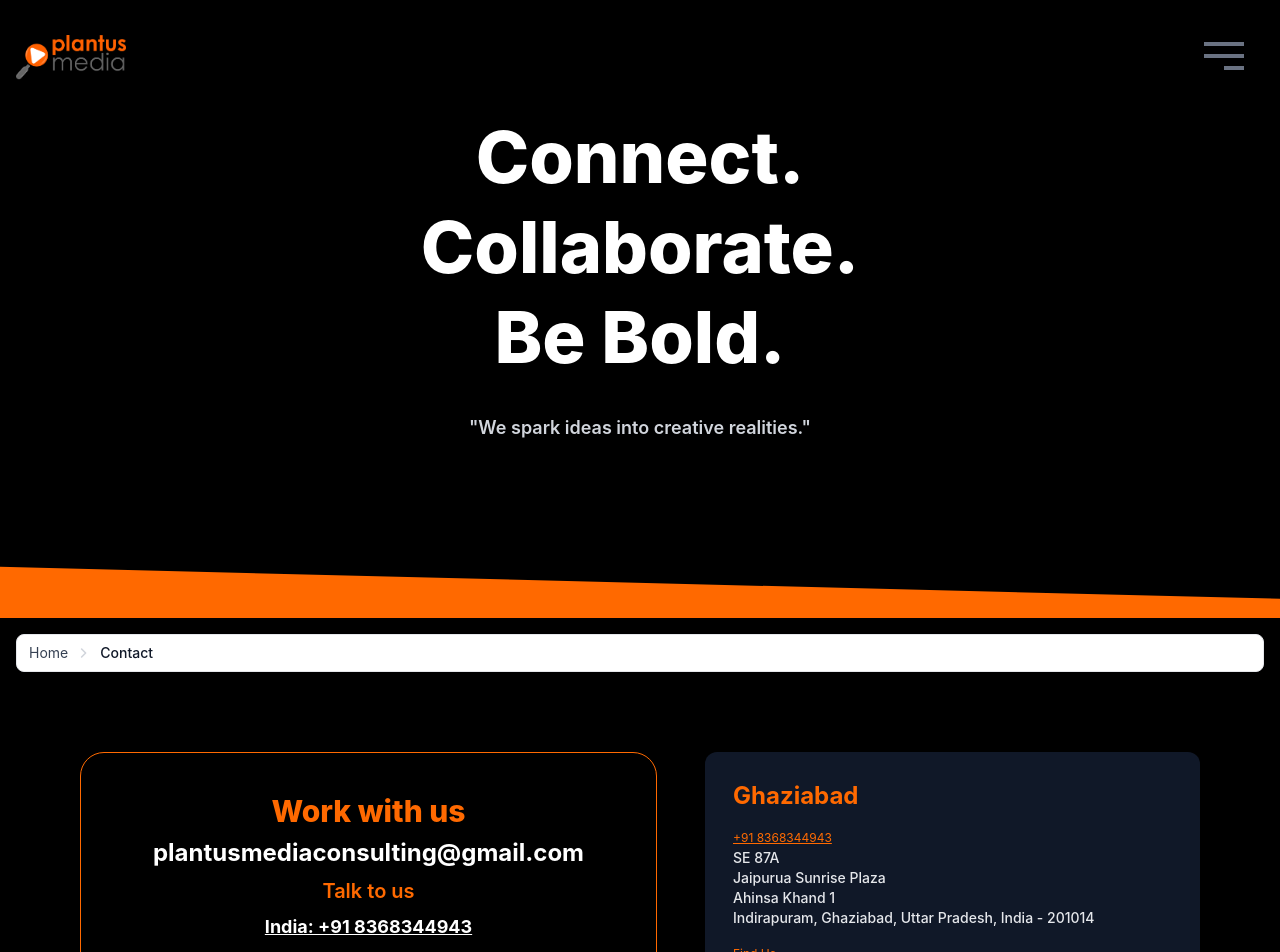
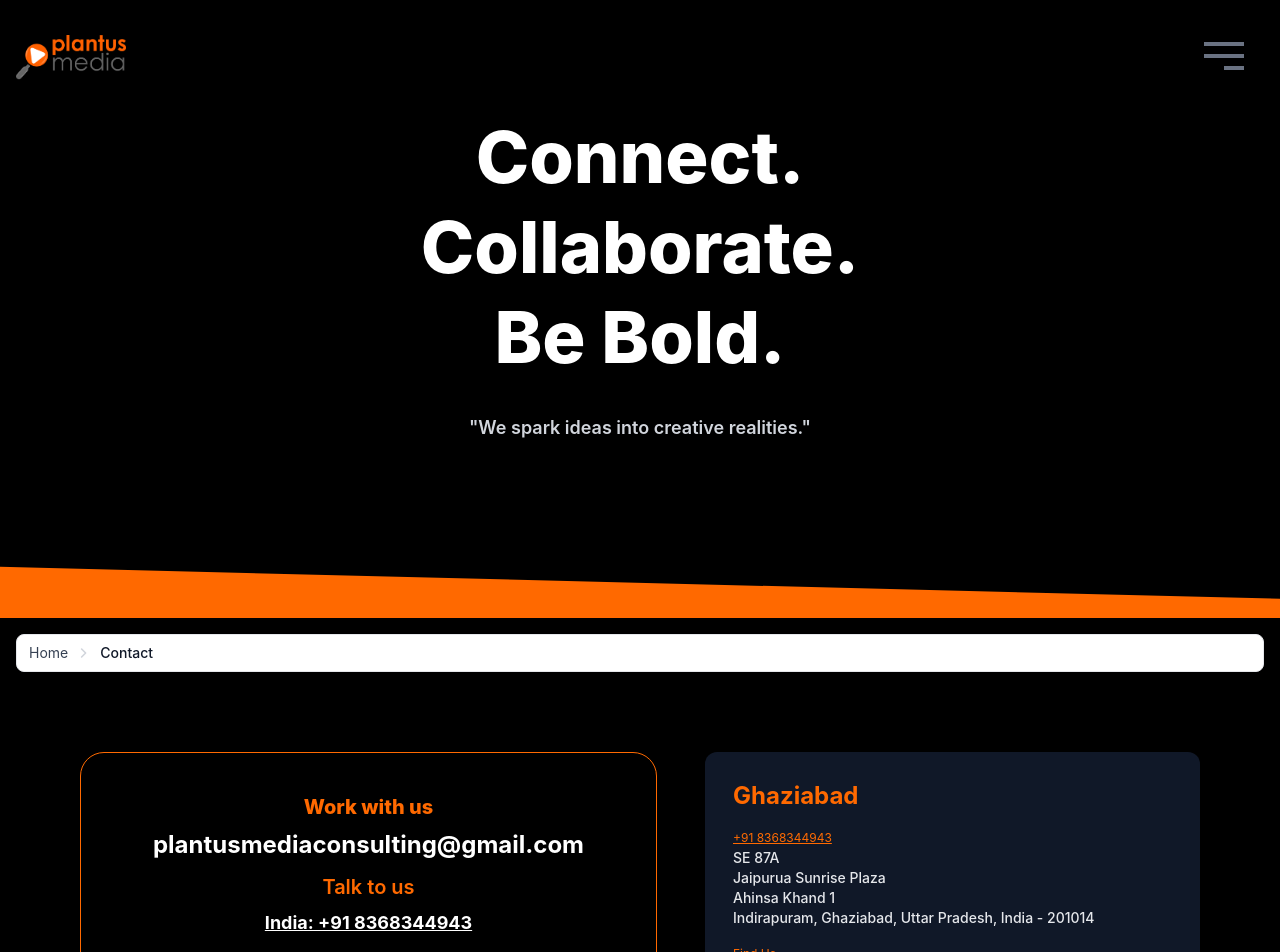
Before and after one commit to Mrpradhanji/NEXA, a Next.js app in the folder plantus/: page /contact in a window 1280 px wide. Shown: the top 952 px of the page. Built offline with nearby package versions, Linux system fonts and the light colour scheme; no server answers; a web font is replaced by a local one.

Commit message:
fixed overflowing issues

```diff
--- a/plantus/app/components/Footer.tsx
+++ b/plantus/app/components/Footer.tsx
@@ -66,7 +66,7 @@ export default function Footer() {
       <div className="flex flex-col md:flex-row md:justify-between items-start">
         <div>
           <div className="text-md sm:text-md md:text-4xl font-bold mb-3 break-words">
-            <a href="mailto:hello@plantusmedia.com" className="hover:underline inline-block max-w-full break-all">
+            <a href="mailto:plantusmediaconsulting@gmail.com" className="hover:underline inline-block max-w-full break-all">
               plantusmediaconsulting@gmail.com
             </a>
           </div>
--- a/plantus/app/contact/page.tsx
+++ b/plantus/app/contact/page.tsx
@@ -139,10 +139,17 @@ const AbsoluteContact = () => {
           className="flex-1 w-full bg-black bg-opacity-70 backdrop-blur-lg rounded-3xl shadow-2xl border border-orange-500 border-opacity-20 p-6 md:p-10 space-y-8 md:space-y-10"
         >
           <div className="text-center space-y-2">
-            <div className="text-3xl font-extrabold">
+            <div className="text-xl font-extrabold">
               <span className={orange}>Work with us</span>
             </div>
-            <div className="text-2xl font-bold">plantusmediaconsulting@gmail.com</div>
+            <div className="w-full font-bold mb-3 text-sm sm:text-base md:text-2xl">
+              <a
+                href="mailto:plantusmediaconsulting@gmail.com"
+                className="block max-w-full break-all break-words whitespace-normal"
+              >
+                plantusmediaconsulting@gmail.com
+              </a>
+            </div>
             <div className={orange + " text-xl font-semibold"}>Talk to us</div>
             <a href="tel:+918368344943" className="text-lg font-bold underline">
               India: +91 8368344943
```
